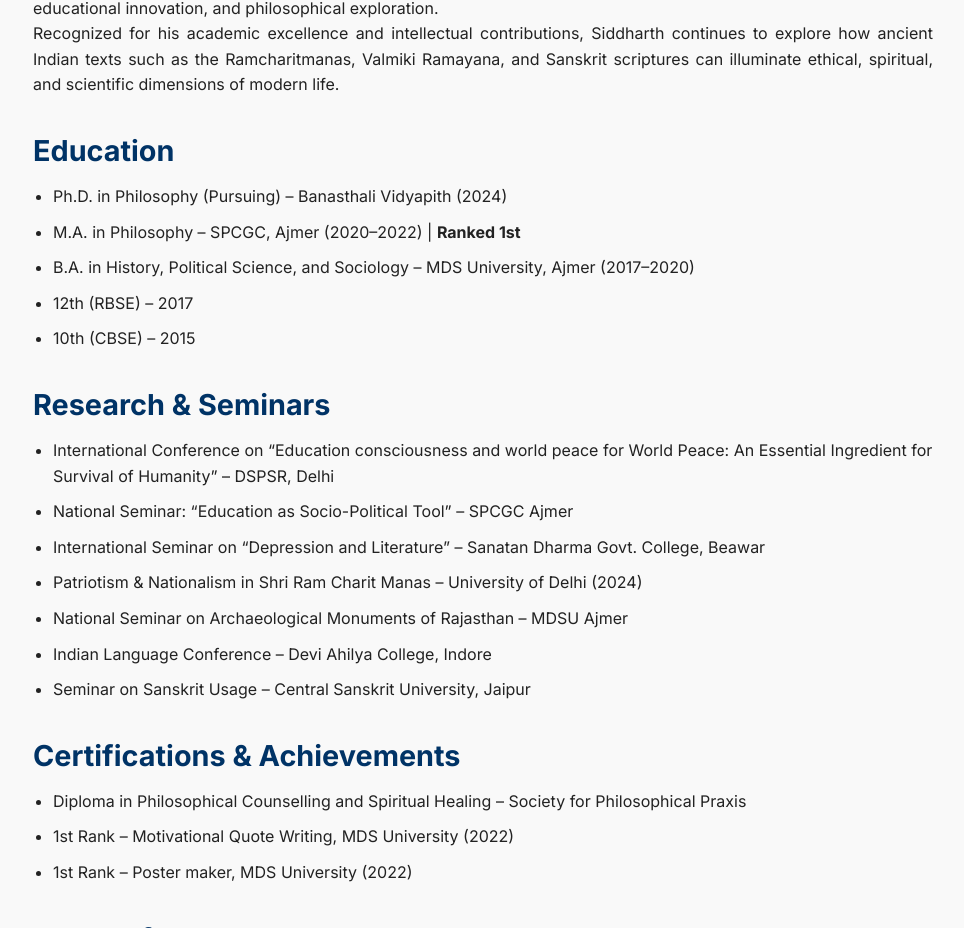
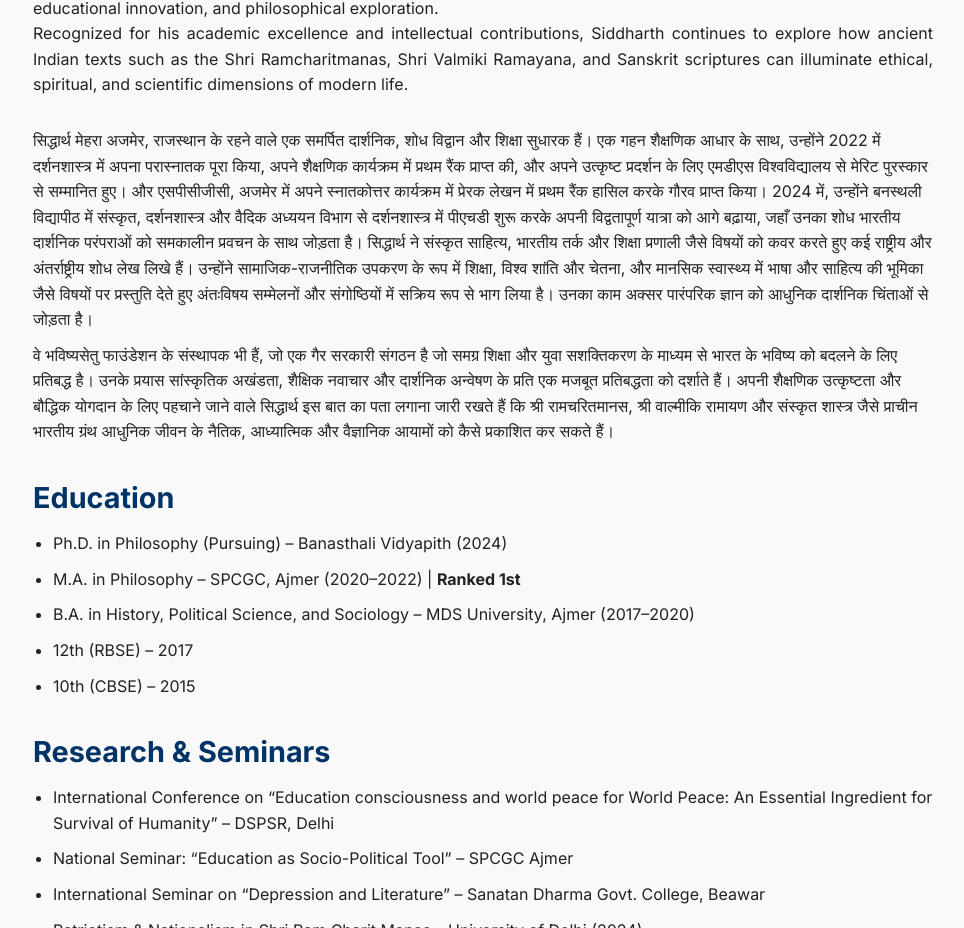
Before and after one commit to Siddarth1999/Siddharth-Mehra, a plain HTML site: page index.html in a window 1280 px wide. Shown: the part 836-1764 px from the top of the page, without its empty margins (157-1121 px from the left). Drawn offline with Linux system fonts and the light colour scheme.

Commit message:
Update index.html

```diff
--- a/index.html
+++ b/index.html
@@ -93,13 +93,19 @@
       <h2>About</h2>
       <p style="text-align: justify;">
 
-        Siddharth Mehra is a dedicated philosopher, research scholar, and education reformer hailing from Ajmer, Rajasthan. With a profound academic foundation, He completed his Master’s in Philosophy in 2022, achieving 1st rank in his academic program, and was honoured with a merit award from MDS University for his outstanding performance. and earned distinction by securing the 1st rank in motivational writing and 2nd rank overall in his post-graduate program at SPCGC, Ajmer. In 2024, he advanced his scholarly journey by completing a Ph.D. in Philosophy from the Department of Sanskrit, Philosophy, and Vedic Studies at Banasthali Vidyapith, where his research interweaves Indian philosophical traditions with contemporary discourse.
+        Siddharth Mehra is a dedicated philosopher, research scholar, and education reformer hailing from Ajmer, Rajasthan. With a profound academic foundation, He completed his Master’s in Philosophy in 2022, achieving 1st rank in his academic program, and was honoured with a merit award from MDS University for his outstanding performance. and earned distinction by securing the 1st rank in motivational writing and 2nd rank overall in his post-graduate program at SPCGC, Ajmer. In 2024, he advanced his scholarly journey by Started Ph.D. in Philosophy from the Department of Sanskrit, Philosophy, and Vedic Studies at Banasthali Vidyapith, where his research interweaves Indian philosophical traditions with contemporary discourse.
 
         <br/>Siddharth has authored numerous national and international research articles covering topics like Sanskrit literature, Indian logic, and education systems. He has actively participated in interdisciplinary conferences and seminars, presenting on themes such as education as a socio-political tool, world peace and consciousness, and the role of language and literature in mental health. His work often bridges traditional wisdom with modern philosophical concerns.
 
         <br/>He is also the founder of the Bhavishyasetu Foundation, an NGO committed to transforming the future of Bharat through holistic education and youth empowerment. His efforts reflect a strong commitment to cultural integrity, educational innovation, and philosophical exploration.
 
-        <br/>Recognized for his academic excellence and intellectual contributions, Siddharth continues to explore how ancient Indian texts such as the Ramcharitmanas, Valmiki Ramayana, and Sanskrit scriptures can illuminate ethical, spiritual, and scientific dimensions of modern life.</p>
+        <br/>Recognized for his academic excellence and intellectual contributions, Siddharth continues to explore how ancient Indian texts such as the Shri Ramcharitmanas, Shri Valmiki Ramayana, and Sanskrit scriptures can illuminate ethical, spiritual, and scientific dimensions of modern life.</p>
+    </section>
+
+    <section>
+      <p>सिद्धार्थ मेहरा अजमेर, राजस्थान के रहने वाले एक समर्पित दार्शनिक, शोध विद्वान और शिक्षा सुधारक हैं। एक गहन शैक्षणिक आधार के साथ, उन्होंने 2022 में दर्शनशास्त्र में अपना परास्नातक पूरा किया, अपने शैक्षणिक कार्यक्रम में प्रथम रैंक प्राप्त की, और अपने उत्कृष्ट प्रदर्शन के लिए एमडीएस विश्वविद्यालय से मेरिट पुरस्कार से सम्मानित हुए। और एसपीसीजीसी, अजमेर में अपने स्नातकोत्तर कार्यक्रम में प्रेरक लेखन में प्रथम रैंक हासिल करके गौरव प्राप्त किया। 2024 में, उन्होंने बनस्थली विद्यापीठ में संस्कृत, दर्शनशास्त्र और वैदिक अध्ययन विभाग से दर्शनशास्त्र में पीएचडी शुरू करके अपनी विद्वतापूर्ण यात्रा को आगे बढ़ाया, जहाँ उनका शोध भारतीय दार्शनिक परंपराओं को समकालीन प्रवचन के साथ जोड़ता है। सिद्धार्थ ने संस्कृत साहित्य, भारतीय तर्क और शिक्षा प्रणाली जैसे विषयों को कवर करते हुए कई राष्ट्रीय और अंतर्राष्ट्रीय शोध लेख लिखे हैं। उन्होंने सामाजिक-राजनीतिक उपकरण के रूप में शिक्षा, विश्व शांति और चेतना, और मानसिक स्वास्थ्य में भाषा और साहित्य की भूमिका जैसे विषयों पर प्रस्तुति देते हुए अंतःविषय सम्मेलनों और संगोष्ठियों में सक्रिय रूप से भाग लिया है। उनका काम अक्सर पारंपरिक ज्ञान को आधुनिक दार्शनिक चिंताओं से जोड़ता है।</p>
+      <p>वे भविष्यसेतु फाउंडेशन के संस्थापक भी हैं, जो एक गैर सरकारी संगठन है जो समग्र शिक्षा और युवा सशक्तिकरण के माध्यम से भारत के भविष्य को बदलने के लिए प्रतिबद्ध है। उनके प्रयास सांस्कृतिक अखंडता, शैक्षिक नवाचार और दार्शनिक अन्वेषण के प्रति एक मजबूत प्रतिबद्धता को दर्शाते हैं।
+      अपनी शैक्षणिक उत्कृष्टता और बौद्धिक योगदान के लिए पहचाने जाने वाले सिद्धार्थ इस बात का पता लगाना जारी रखते हैं कि श्री रामचरितमानस, श्री वाल्मीकि रामायण और संस्कृत शास्त्र जैसे प्राचीन भारतीय ग्रंथ आधुनिक जीवन के नैतिक, आध्यात्मिक और वैज्ञानिक आयामों को कैसे प्रकाशित कर सकते हैं।</p>
     </section>
 
     <section>
```
